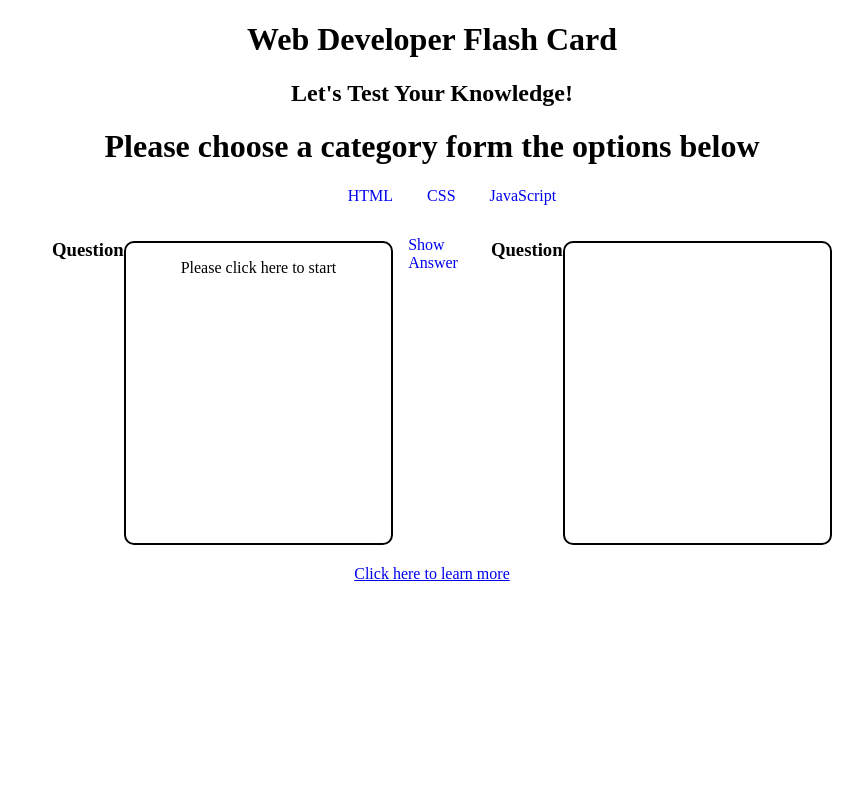
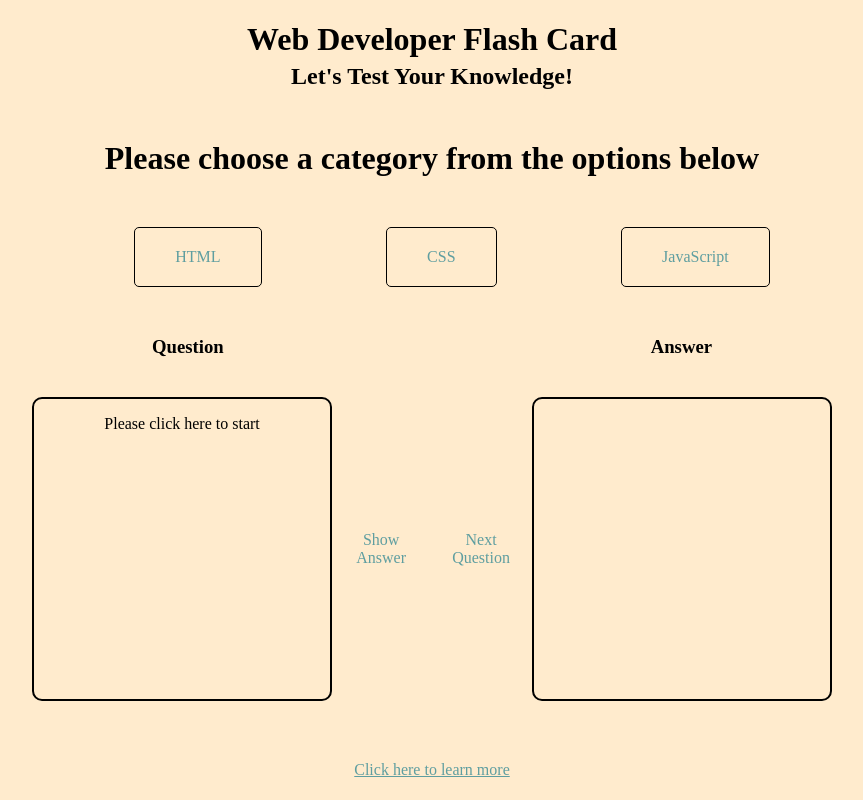
Before and after one commit to nvaldez/GA-Project-1, a plain HTML site: page index.html in a window 1280 px wide. Shown: the whole page, without its empty margins (208-1071 px from the left). Drawn offline with Linux system fonts and the light colour scheme.

Commit message:
build the main structure for html and css

```diff
--- a/index.html
+++ b/index.html
@@ -18,7 +18,7 @@
 
     <!-- webpage main -->
     <main>
-        <h1 id="main-header">Please choose a category form the options below</h1>
+        <h1 id="main-header">Please choose a category from the options below</h1>
 
         <!-- ul with with links to choose a category -->
         <ul id="category">
@@ -27,19 +27,25 @@
             <li><a href="#" class="links">JavaScript</a></li>
         </ul>
 
+        <div id="title">
+            <h3 id="h-question">Question</h3>
+            <h3 id="h-answer">Answer</h3>
+        </div>
+
         <div id="main-div">
 
-            <!-- divs for the questions and answers -->
-            <h3 id="h-question">Question</h3>
+            <div id="div-question">
 
-            <div id="div-question">
-                <p>Please click here to start</p>
+                <!-- divs for the questions -->
+                <div>
+                    <p>Please click here to start</p>
+                </div>
             </div>
 
             <!-- anchor tag for the link that shows the answer -->
-            <a href="#" id="show-answer">Show Answer</a>
+            <a href="#" class="show-answer">Show Answer</a>
+            <a href="#" class="show-answer">Next Question</a>
 
-            <h3 id="h-answer">Question</h3>
             <div id="div-answer"></div>
         </div>
 
@@ -48,7 +54,7 @@
     <!-- webpage footer -->
     <footer>
         <!-- anchor tag with a link that takes you to Mozilla Devellper Network(MDN) -->
-        <a href="#">Click here to learn more</a>
+        <a href="#" id="mdn">Click here to learn more</a>
     </footer>
     <script src="./script.js"></script>
 </body>
--- a/style.css
+++ b/style.css
@@ -1,4 +1,7 @@
 /* style for the body element */
+* {
+    background-color: blanchedalmond;
+}
 body {
     max-width: 800px;
     margin: 0 auto;
@@ -10,40 +13,59 @@ header {
     text-align: center;
 }
 
+header > h1{
+    margin-bottom: 0;
+}
+header > h2 {
+    margin-top: 5px;
+}
+
 /* style for the main elements */
 #main-header {
     text-align: center;
+    margin: 50px 0;
 }
 
-#h-question {
-    margin-left: 20px;
+#title {
+    display: flex;
+    justify-content: space-between;
+    margin: 0 15%;
 }
 
 /* style for the ul that contains the category links */
 #category {
     list-style-type: none;
     text-align: center;
+    display: flex;
+    justify-content: space-around;
+    margin: 30px 0;
 
 }
 li {
     display: inline;
+    border: 1px solid black;
+    border-radius: 5px;
+    padding: 20px;
 }
 
 .links {
     text-decoration: none;
-    margin: 15px;
+    margin: 0 20px;
+    color: cadetblue;
+
 }
 
 /* style for the divs that contains the question and answer */
 #main-div {
     display: flex;
-    justify-content: center;
+    justify-content: space-between;
+    margin-bottom: 40px;
 
 }
 #div-question{
     border: 2px solid black;
     border-radius: 10px;
-    width: 350px;
+    width: 300px;
     height: 300px;
     margin: 20px 0;
 }
@@ -51,21 +73,29 @@ li {
 #div-answer{
     border: 2px solid black;
     border-radius: 10px;
-    width: 350px;
+    width: 300px;
     height: 300px;
     margin: 20px 0;
 }
 
-#show-answer {
+.show-answer {
     text-decoration: none;
-    margin: 15px;
+    align-self: center;
+    padding: 5px;
+    text-align: center;
+    color: cadetblue;
 }
 #div-question p {
     text-align: center;
     height: 150px;
 }
 
+#mdn {
+    color: cadetblue;
+}
+
 /* style for the footer element */
 footer {
     text-align: center;
+
 }
```
Also changed, not shown: notes.txt (added).
